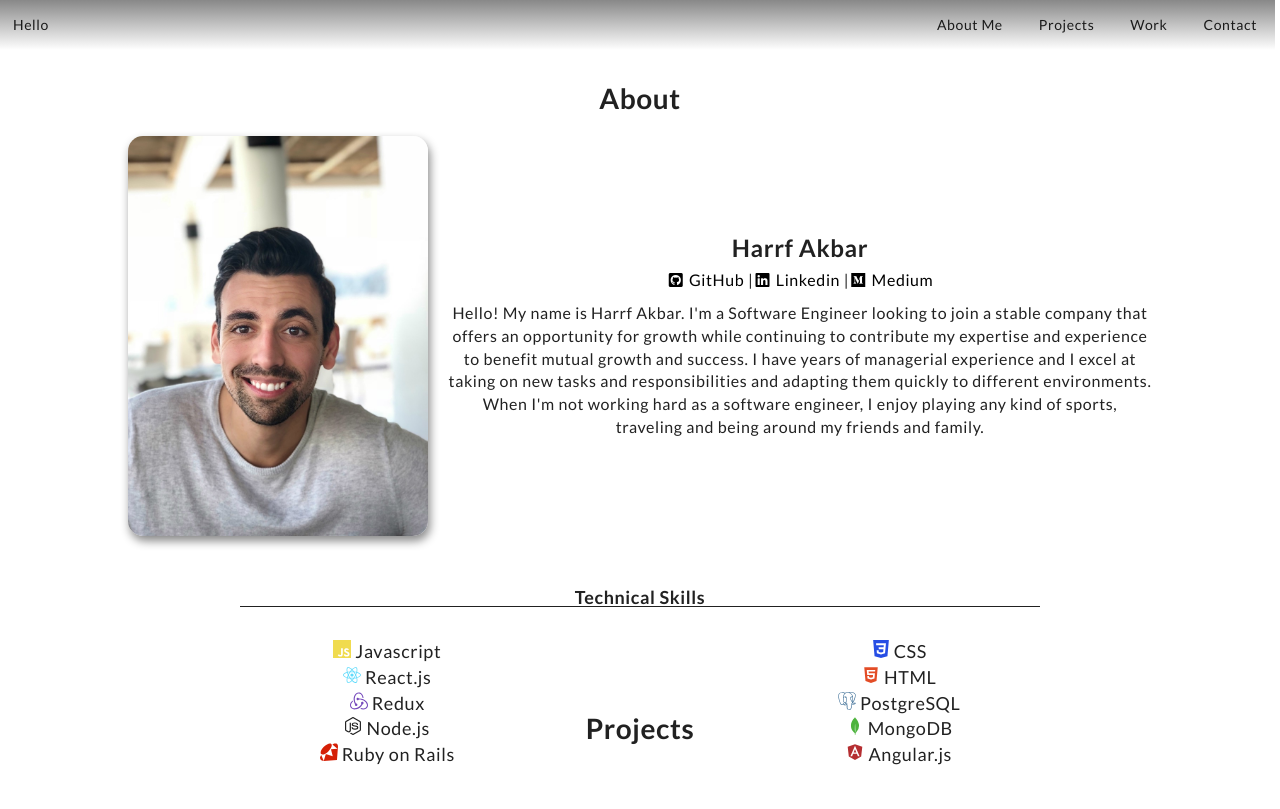
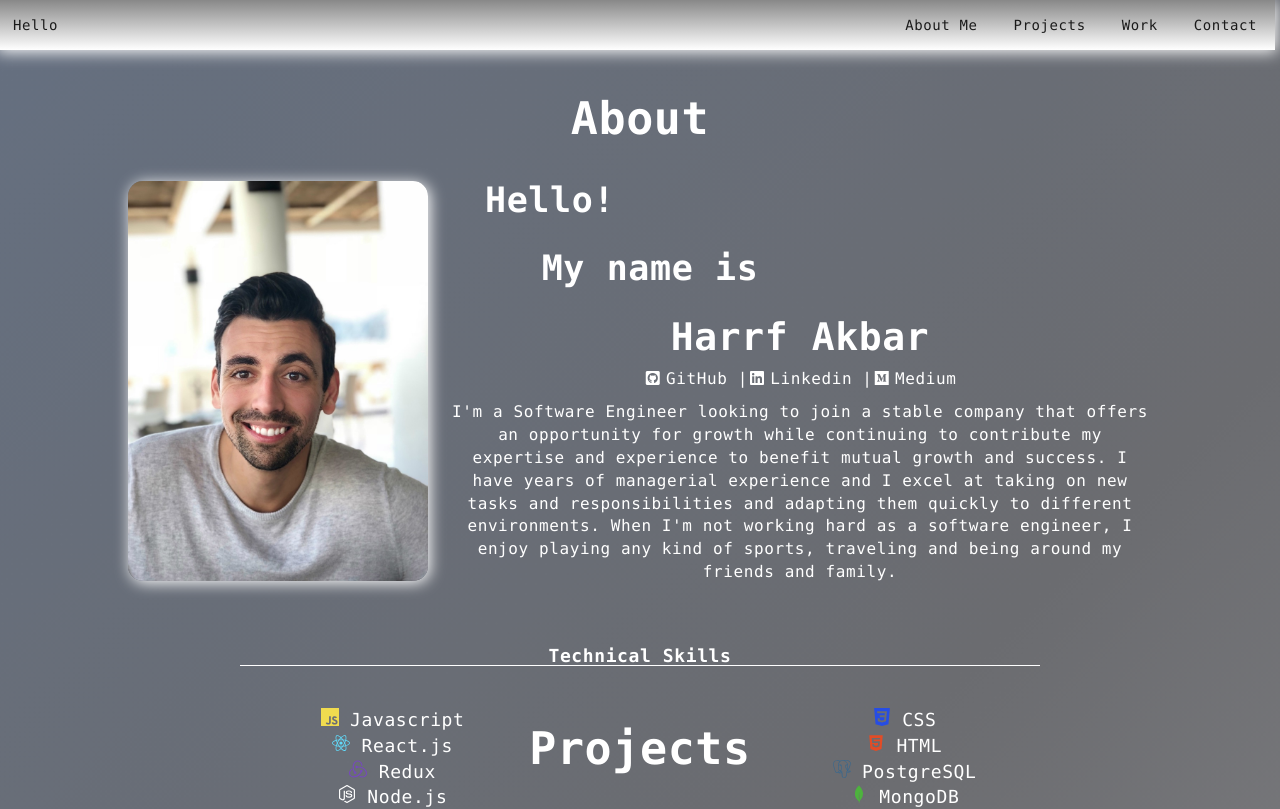
Before and after one commit to harrf815/my-portfolio, a React (Create React App) app: page / in a window 1280 px wide. Shown: the top 809 px of the page. Built offline with nearby package versions, Linux system fonts and the light colour scheme.

Commit message:
some css

```diff
--- a/src/About.js
+++ b/src/About.js
@@ -25,7 +25,9 @@ const About = () => {
                   <img className="me" src={Me} alt="pic of me" />
                </div>
                <div className="about-text">
-                  <h2>Harrf Akbar</h2>
+                  <h2 id="hello">Hello!</h2>
+                  <h2 id="name-is">My name is </h2>
+                  <h2 id="name">Harrf Akbar</h2>
                   <div className="about-icon">
                      <a id="about-icon" href="https://github.com/harrf815">
                         <i className="github square icon"></i>GitHub{" "}
@@ -40,13 +42,13 @@ const About = () => {
                      </a>
                   </div>
                   <p>
-                     Hello! My name is Harrf Akbar. I'm a Software Engineer looking to join a stable
-                     company that offers an opportunity for growth while continuing to contribute my
-                     expertise and experience to benefit mutual growth and success. I have years of
-                     managerial experience and I excel at taking on new tasks and responsibilities
-                     and adapting them quickly to different environments. When I'm not working hard
-                     as a software engineer, I enjoy playing any kind of sports, traveling and being
-                     around my friends and family.
+                     I'm a Software Engineer looking to join a stable company that offers an
+                     opportunity for growth while continuing to contribute my expertise and
+                     experience to benefit mutual growth and success. I have years of managerial
+                     experience and I excel at taking on new tasks and responsibilities and adapting
+                     them quickly to different environments. When I'm not working hard as a software
+                     engineer, I enjoy playing any kind of sports, traveling and being around my
+                     friends and family.
                   </p>
                </div>
             </div>
@@ -60,35 +62,35 @@ const About = () => {
             <div className="set-1">
                <IconContext.Provider value={{ color: "#F0DB4F" }}>
                   <div>
-                     <p>
+                     <p className="skill-icon1">
                         <SiJavascript /> Javascript{" "}
                      </p>
                   </div>
                </IconContext.Provider>
                <IconContext.Provider value={{ color: "#61DBFB" }}>
                   <div>
-                     <p>
+                     <p className="skill-icon2">
                         <FaReact /> React.js{" "}
                      </p>
                   </div>
                </IconContext.Provider>
                <IconContext.Provider value={{ color: "#764abc" }}>
                   <div>
-                     <p>
+                     <p className="skill-icon3">
                         <SiRedux /> Redux{" "}
                      </p>
                   </div>
                </IconContext.Provider>
                <IconContext.Provider value={{ color: "#68A063" }}>
                   <div>
-                     <p>
+                     <p className="skill-icon4">
                         <SiNodeDotJs /> Node.js{" "}
                      </p>
                   </div>
                </IconContext.Provider>
                <IconContext.Provider value={{ color: "#D51F06" }}>
                   <div>
-                     <p>
+                     <p className="skill-icon5">
                         <SiRuby /> Ruby on Rails{" "}
                      </p>
                   </div>
@@ -97,35 +99,35 @@ const About = () => {
             <div className="set-2">
                <IconContext.Provider value={{ color: "#264de4 " }}>
                   <div>
-                     <p>
+                     <p className="skill-icon6">
                         <SiCss3 /> CSS{" "}
                      </p>
                   </div>
                </IconContext.Provider>
                <IconContext.Provider value={{ color: "#e34c26" }}>
                   <div>
-                     <p>
+                     <p className="skill-icon7">
                         <FaHtml5 /> HTML{" "}
                      </p>
                   </div>
                </IconContext.Provider>
                <IconContext.Provider value={{ color: "#336791" }}>
                   <div>
-                     <p>
+                     <p className="skill-icon8">
                         <SiPostgresql /> PostgreSQL{" "}
                      </p>
                   </div>
                </IconContext.Provider>
                <IconContext.Provider value={{ color: "#4DB33D" }}>
                   <div>
-                     <p>
+                     <p className="skill-icon9">
                         <SiMongodb /> MongoDB{" "}
                      </p>
                   </div>
                </IconContext.Provider>
                <IconContext.Provider value={{ color: "#B52E31" }}>
                   <div>
-                     <p>
+                     <p className="skill-icon10">
                         <FaAngular /> Angular.js{" "}
                      </p>
                   </div>
--- a/src/Footer.js
+++ b/src/Footer.js
@@ -6,7 +6,7 @@ const Footer = () => {
          <div className="footer-details">
             <div>
                <h2>Harrf Akbar</h2>
-               <a style={{ color: "black", marginBottom: "10px"}} href="mailto:harrf_akbar@yahoo.com">harrf_akbar@yahoo.com</a>
+               <a style={{ color: "white", marginBottom: "10px"}} href="mailto:harrf_akbar@yahoo.com">harrf_akbar@yahoo.com</a>
             </div>
             <div className="about-icon">
                <a id="about-icon" href="https://github.com/harrf815">
--- a/src/Modal.js
+++ b/src/Modal.js
@@ -18,8 +18,8 @@ const Background = styled.div`
 `
 
 const ModalWrapper = styled.div`
-   width: 1000px;
-   height: 700px;
+   width: 1050px;
+   height: 850px;
    text-align: center;
    background: #fff;
    color: #000;
--- a/src/index.css
+++ b/src/index.css
@@ -1,15 +1,19 @@
 
 html {
     scroll-behavior: smooth;
+    font-family: "Lucida Console", "Courier New", monospace;
 }
 
 body {
-    /* color: white !important;
-    background-color: rgb(54, 54, 54) !important; */
+    color: white !important;
     background-color: white !important;
     letter-spacing: 0.6px;
     font-size: 16px;
+    font-family: "Lucida Console", "Courier New", monospace !important;
+}
 
+h1, h2, h3, h4 {
+    font-family: "Lucida Console", "Courier New", monospace;
 }
 
 .sections {
@@ -22,13 +26,22 @@ body {
 
 a.title.item {
     /* color: white !important; */
+    font-family: "Lucida Console", "Courier New", monospace;
+    font-weight: bold;
 }
+
+p.title.item {
+    font-family: "Lucida Console", "Courier New", monospace;
+}
+
+
 
 #header {
     background: linear-gradient(#888888, white);
     width: 100%;
     height: 50px;
     position: fixed;
+    box-shadow: 2px 2px 15px white;
 }
 
 button {
@@ -53,13 +66,9 @@ button :hover {
     margin-left: auto;
     margin-right: auto;
     display: block;
-    box-shadow: 2px 5px 10px #888888;
+    box-shadow: 2px 2px 15px white;
 }
 
-h2 {
-    margin-bottom: 5px;
-    animation: slidename 2s linear;
-}
 
 .about {
     display: grid;
@@ -82,18 +91,14 @@ h2 {
 .about-text {
     display: inline-block;
     text-align: center;
-    animation: slide 3s linear;
 
-}
 
-@keyframes slidetext {
-        from {margin-right: -4000px;}
-        to {margin-right: 0px;}
 }
 
 .about-icon {
     padding-bottom: 10px;
-    animation: slide 4s linear;
+    animation: slide 5s linear;
+
 }
 
 
@@ -107,8 +112,36 @@ h2 {
     to {margin-right: 0px;}
 }
 
+#hello {
+    font-size: 35px;
+    margin-right: 500px;
+    animation: hello 2s linear;
+}
+
+@keyframes hello {
+    from {margin-right: -3000px;}
+    to {margin-right: 0px;}
+}
+
+#name-is {
+    font-size: 35px;
+    margin-right: 300px;
+    animation: name-is 3s linear;
+}
+
+@keyframes name-is {
+    from {margin-right: -3000px;}
+    to {margin-right: 0px;}
+}
+
+#name {
+    font-size: 38px;
+    margin-bottom: 5px;
+    animation: slidename 4s linear;
+}
+
 #about-icon {
-    color: black;
+    color: white;
 }
 
 .skills-title {
@@ -138,12 +171,52 @@ h2 {
 
 }
 
-.set-1 {
+.skill-icon1 {
     text-align: center;
+    animation: set-1 3s ease;
+}
+.skill-icon2 {
+    text-align: center;
+    animation: set-1 4s ease;
+}
+.skill-icon3 {
+    text-align: center;
+    animation: set-1 5s ease;
+}
+.skill-icon4 {
+    text-align: center;
+    animation: set-1 6s ease;
+}
+.skill-icon5 {
+    text-align: center;
+    animation: set-1 7s ease;
+}
+.skill-icon6 {
+    text-align: center;
+    animation: set-1 3s ease;
+}
+.skill-icon7 {
+    text-align: center;
+    animation: set-1 4s ease;
+}
+.skill-icon8 {
+    text-align: center;
+    animation: set-1 5s ease;
+}
+.skill-icon9 {
+    text-align: center;
+    animation: set-1 6s ease;
+}
+.skill-icon10 {
+    text-align: center;
+    animation: set-1 7s ease;
 }
 
-.set-2 {
-    text-align: center;
+
+
+@keyframes set-1 {
+    from {margin-bottom: 3000px;}
+    to {margin-bottom: 0px;}
 }
 
 
@@ -157,7 +230,7 @@ h2 {
 
 
 .work-wapper {
-    box-shadow: 2px 5px 10px #888888;
+    box-shadow: 2px 2px 15px white;
     padding: 20px;
 }
 
@@ -165,15 +238,19 @@ h2 {
     padding: 10px;
 }
 
+h1 {
+    font-size: 45px;
+}
+
 
 h1, h3{
     /* color: white !important; */
     text-align: center;
-    padding: 20px;
+    padding: 30px;
 }
 
 .date {
-    margin-left: 700px;
+    margin-left: 650px;
 }
 
 span.job.title {
@@ -195,10 +272,16 @@ span.job.title {
     display: inline-block;
     padding: 10px;
     position: relative;
+
+}
+
+.flippy-card.flippy-front.front-side {
+    box-shadow: 2px 2px 15px white;
 }
 
 .front-side {
     border-radius: 25px;
+
 }
 
 .back-side {
@@ -245,7 +328,11 @@ span.job.title {
     color: black;
     display: inline-block;
     padding: 15px;
+}
 
+path {
+    box-shadow: 2px 2px 15px white;
+    border: none;
 }
 
 .thank-you {
@@ -262,8 +349,32 @@ span.job.title {
     height: 200px;
     background-color: grey;
     text-align: center;
+    box-shadow: 2px 2px 15px white;
 }
 
 .footer-details {
     padding-top: 50px;
 }
+
+html, body {
+  width: 100%;
+  height:100%;
+}
+
+body {
+    background: linear-gradient(-45deg, #b4b1b0, #6b6c70, #5e7392, #0958cf);
+    background-size: 500% 500%;
+    animation: gradient 10s ease infinite;
+}
+
+@keyframes gradient {
+    0% {
+        background-position: 0% 50%;
+    }
+    50% {
+        background-position: 100% 50%;
+    }
+    100% {
+        background-position: 0% 50%;
+    }
+}
```
